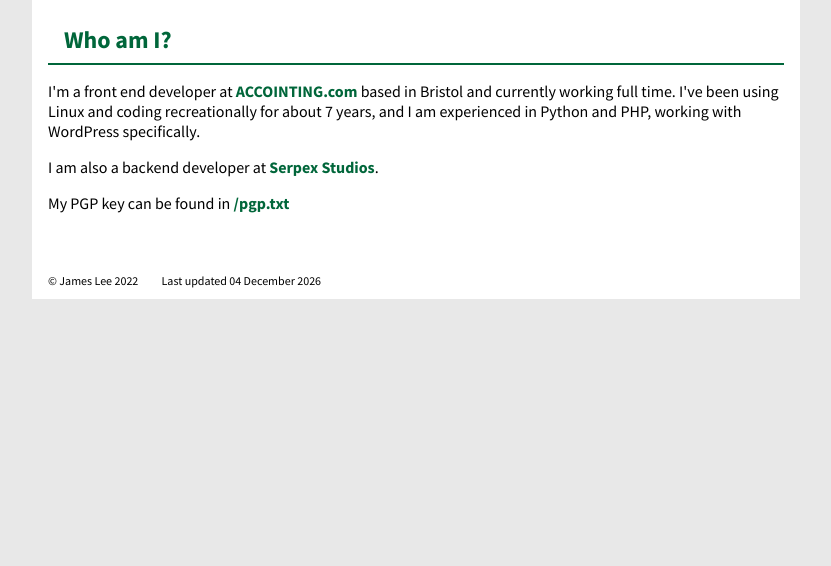
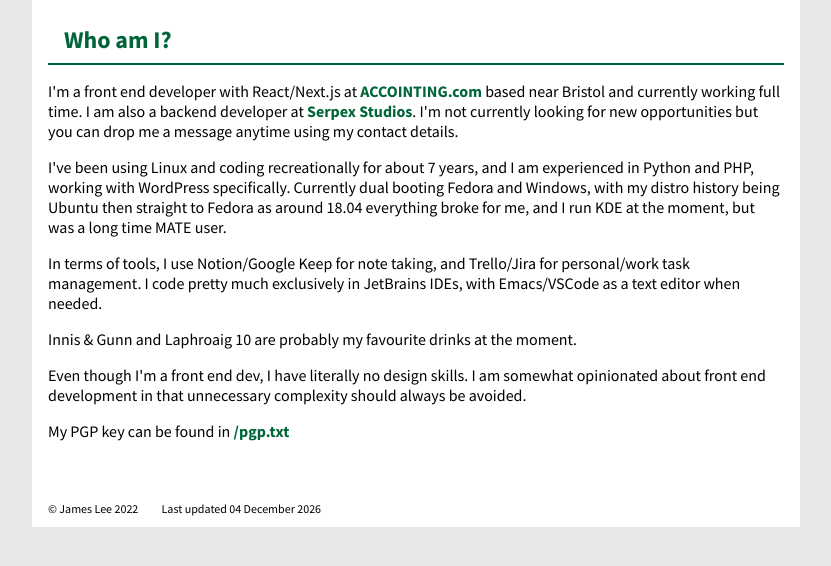
Before and after one commit to jamesleedev/homepage, a PHP site: page / in a window 1280 px wide. Shown: the part 82-648 px from the top of the page, without its empty margins (224-1055 px from the left). Run offline with PHP 8.4, Linux system fonts and the light colour scheme.

Commit message:
Updated homepage content.

```diff
--- a/public/index.php
+++ b/public/index.php
@@ -32,11 +32,21 @@
     <section class="content">
         <h1>Who am I?</h1>
         <p>
-            I'm a front end developer at <a href="https://www.accointing.com" target="_blank" rel="noreferrer">ACCOINTING.com</a> based in Bristol and currently working full time.
-            I've been using Linux and coding recreationally for about 7 years, and I am experienced in Python and PHP, working with WordPress specifically.
+            I'm a front end developer with React/Next.js at <a href="https://www.accointing.com" target="_blank" rel="noreferrer">ACCOINTING.com</a> based near Bristol and currently working full time.
+            I am also a backend developer at <a href="https://serpex.co.uk">Serpex Studios</a>. I'm not currently looking for new opportunities but you can drop me a message anytime using my contact details.
         </p>
         <p>
-            I am also a backend developer at <a href="https://serpex.co.uk">Serpex Studios</a>.
+            I've been using Linux and coding recreationally for about 7 years, and I am experienced in Python and PHP, working with WordPress specifically.
+            Currently dual booting Fedora and Windows, with my distro history being Ubuntu then straight to Fedora as around 18.04 everything broke for me, and I run KDE at the moment, but was a long time MATE user.
+        </p>
+        <p>
+            In terms of tools, I use Notion/Google Keep for note taking, and Trello/Jira for personal/work task management. I code pretty much exclusively in JetBrains IDEs, with Emacs/VSCode as a text editor when needed.
+        </p>
+        <p>
+            Innis & Gunn and Laphroaig 10 are probably my favourite drinks at the moment.
+        </p>
+        <p>
+            Even though I'm a front end dev, I have literally no design skills. I am somewhat opinionated about front end development in that unnecessary complexity should always be avoided.
         </p>
         <p>
             My PGP key can be found in <a href="https://jamesl.dev/pgp.txt">/pgp.txt</a>
```
